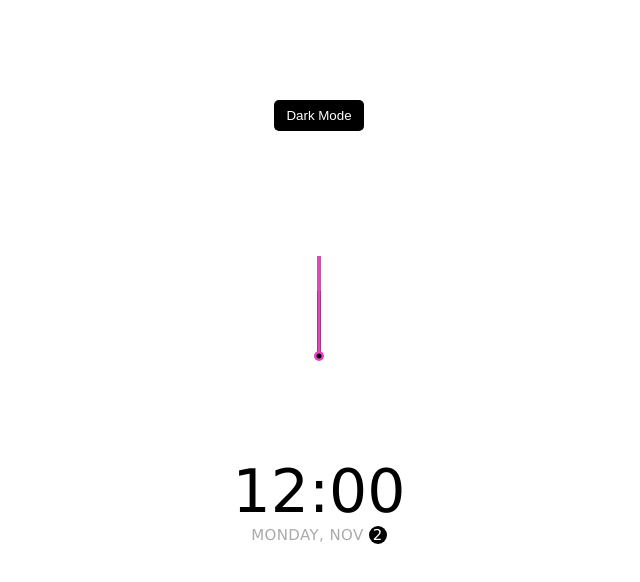
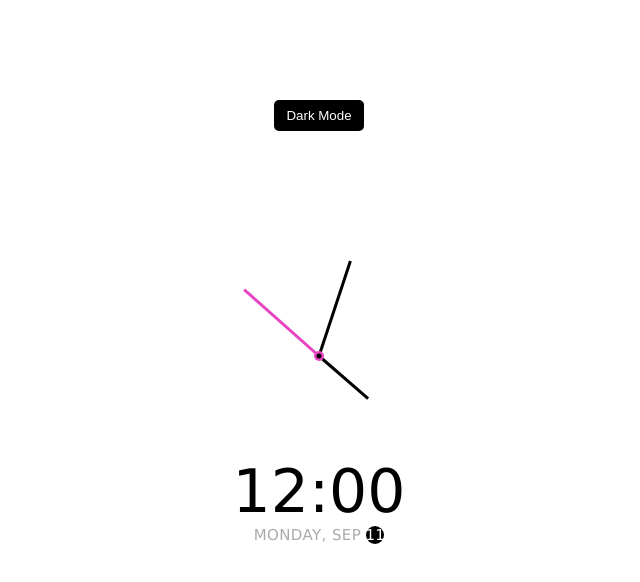
Before and after one commit to philmontague/themeClockDemo, a plain HTML site: page index.html in a window 1280 px wide. Shown: the whole page, without its empty margins (321-961 px from the left). Drawn offline with Linux system fonts and the light colour scheme.

Commit message:
updated README. Updated js file

```diff
--- a/index.html
+++ b/index.html
@@ -20,7 +20,7 @@
             </div>
             <!-- TIME AND DATE -->
             <div class="time">12:00</div>
-            <div class="date">Monday, Nov <span class="circle">2</span></div>
+            <div class="date">Monday, Sep <span class="circle">11</span></div>
         </div>
         <!-- JAVASCRIPT FILE -->
         <script src="script.js"></script>
--- a/script.js
+++ b/script.js
@@ -21,3 +21,38 @@ toggleEl.addEventListener('click', (e) => {
         e.target.innerHTML = 'Light mode';
     }
 })
+
+
+// CLOCK
+function setTime() {
+    const time = new Date();
+    console.log(time);
+    const month = time.getMonth();
+    const day = time.getDay();
+    const hours = time.getHours();
+    const hoursForClock = hours % 12;
+    const minutes = time.getMinutes();
+    const seconds = time.getSeconds();
+
+    // NEEDS OF CLOCK
+    hourEl.style.transform = `translate(-50%, -100%) rotate(${scale(hoursForClock, 0, 11, 0, 360)}deg)`;
+    minuteEl.style.transform = `translate(-50%, -100%) rotate(${scale(minutes, 0, 59, 0, 360)}deg)`;
+    secondEl.style.transform = `translate(-50%, -100%) rotate(${scale(seconds, 0, 59, 0, 360)}deg)`;
+
+
+    // DATE and TIME
+
+
+}
+
+
+// Retrieved from StackOverflow - link in README file
+function scale (number, inMin, inMax, outMin, outMax) {
+    return (number - inMin) * (outMax - outMin) / (inMax - inMin) + outMin;
+}
+
+
+
+setTime();
+
+setInterval(setTime, 1000);
--- a/style.css
+++ b/style.css
@@ -74,6 +74,7 @@ body {
     width: 3px;
     position: absolute;
     transform-origin: bottom center;
+    transition: all 0.5s ease-in;
 }
 
 .needle.hour {
```
Also changed, not shown: 1 other file.
